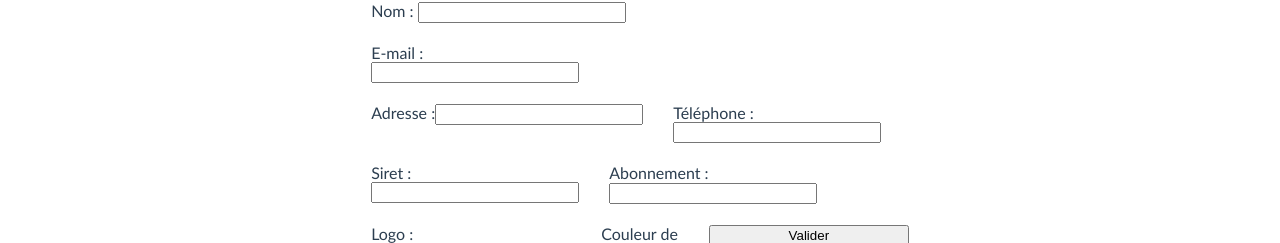
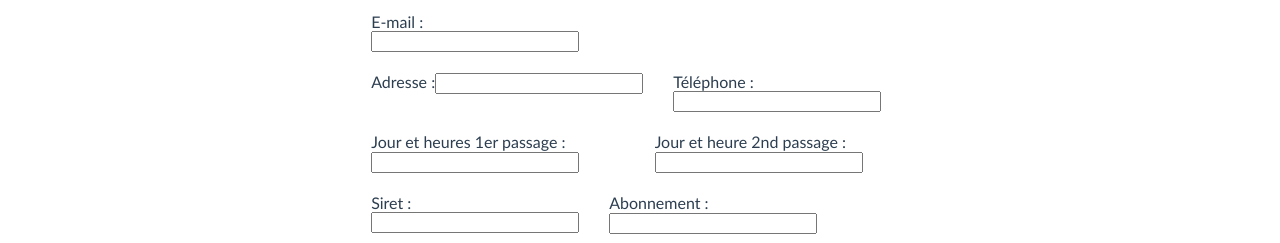
Before and after one commit to Thomas-GALLOIS/YDA-Front, a Vue app: page /creation in a window 1280 px wide. Both pictures are taken after a click on the button "Création d'entreprise". Shown: the part 290-533 px from the top of the page. Built offline with nearby package versions, Linux system fonts and the light colour scheme.

Commit message:
commit jb 15/12

```diff
--- a/src/views/AddAccountByAdmin.vue
+++ b/src/views/AddAccountByAdmin.vue
@@ -11,7 +11,6 @@
     <select @change="selectCategoryAccount($event)" name="role" id="add_account" >
         <option value="choix">Choix</option>
         <option value="admin">Admin</option>
-        <option value="firm">Entreprise</option>
         <option value="manager">Manager</option>
         <option value="member">Member</option>
     </select>
@@ -21,19 +20,19 @@
             <div class="form_p1">
                 <div class="last_name">
                     <label for="last_name">Nom : </label>
-                        <input type="text" id="last_name" name="lastname" v-model="inputLastName" />
+                    <input type="text" id="last_name" name="lastname"/>
                 </div>
-
                 <div class="first_name">
                     <label for="first_name">Prenom : </label>
-                        <input type="text" id="first_name" name="firstname" v-model="inputFirstName" />
+                    <input type="text" id="first_name" name="firstname"/>
                 </div>
             </div>
 
             <div class="form_p1">
                 <div class="email">
                     <label for="email">E-mail : </label>
-                        <input type="email" id="email" name="email" v-model="inputEmail" />
+                    <input type="email" id="email" name="email"/>
+                    <button>Initialisation MDP</button>
                 </div>
             </div>
         </div>
@@ -43,9 +42,8 @@
             <div class="form_p1">
                 <div class="phone">
                     <label for="add_phone">Téléphone : </label>
-                        <input type="tel" id="add_phone" v-model="inputPhone">
+                    <input type="tel" id="add_phone">
                 </div>
-
                 <div class="firm">
                     <label for="add_firm">Entreprise : </label>
                     <select @change="selectFirm($event)" name="firm_id" id="add_firm">
@@ -61,7 +59,7 @@
             <div class="part_7">
                 <div class="comment">
                     <label for="add_comment">Commentaire :</label>
-                    <input type="text" name="add_comment" id="add_comment" v-model="inputComment">
+                    <input type="text" name="add_comment" id="add_comment">
                 </div>
                 <div class="avatar">
                     <label for="avatar">Avatar :</label>
@@ -84,36 +82,48 @@
 
         <div class="name">
                 <label for="name">Nom : </label>
-                <input type="text" id="last_name" name="name" v-model="inputLastName" />
+                <input type="text" id="last_name" name="name"/>
         </div>
 
         <div class="form_p1">
                     <div class="email">
                         <label for="email">E-mail : </label>
-                        <input type="email" id="email" name="email" v-model="inputEmail" />
+                        <input type="email" id="email" name="email"/>
                     </div>
                 </div>
 
         <div class="form_p1">
             <div class="address">
-                <label for="adress">Adresse :</label>
-                <input type="text" name="address" id="address" v-model="inputAdresse">
+                <label for="address">Adresse :</label>
+                <input type="text" name="address" id="address">
             </div>
 
             <div class="phone">
                 <label for="add_phone">Téléphone : </label>
-                <input type="tel" id="add_phone" name="phone" v-model="inputPhone">
+                <input type="tel" id="add_phone" name="phone">
+            </div>
+        </div>
+
+        <div class="form_p1">
+            <div class="schedule">
+                <label for="schedule">Jour et heures 1er passage :</label>
+                <input type="text" name="visit_day_time_1" id="schedule">
+            </div>
+
+            <div class="schedule">
+                <label for="schedule">Jour et heure 2nd passage : </label>
+                <input type="text" id="schedule" name="visit_day_time_2">
             </div>
         </div>
 
         <div class="form_p1">
             <div class="siret">
                 <label for="add_siret">Siret :</label>
-                <input type="text" name="siret" id="add_siret" v-model="inputSiret">
+                <input type="text" name="siret" id="add_siret">
             </div>
             <div class="Subscription">
                 <label for="add_subscription">Abonnement :</label>
-                <input type="text" name="subscription" id="add_subscription" v-model="inputSubscription">
+                <input type="text" name="subscription" id="add_subscription">
             </div>
         </div>
 
@@ -156,15 +166,6 @@ export default {
     data() {
         return {
 
-            inputFirstName: "",
-            inputLastName:"",
-            inputEmail: "",
-            inputPassword: "",
-            inputAdresse:"",
-            inputPhone: "",
-            inputComment: "",
-            inputSiret:"",
-            inputSubscription:"",
             accountSelect:"",
             firmSelect:"",
             logoPicture:"",
```
Lines whose indentation alone changed are shown as unchanged.
